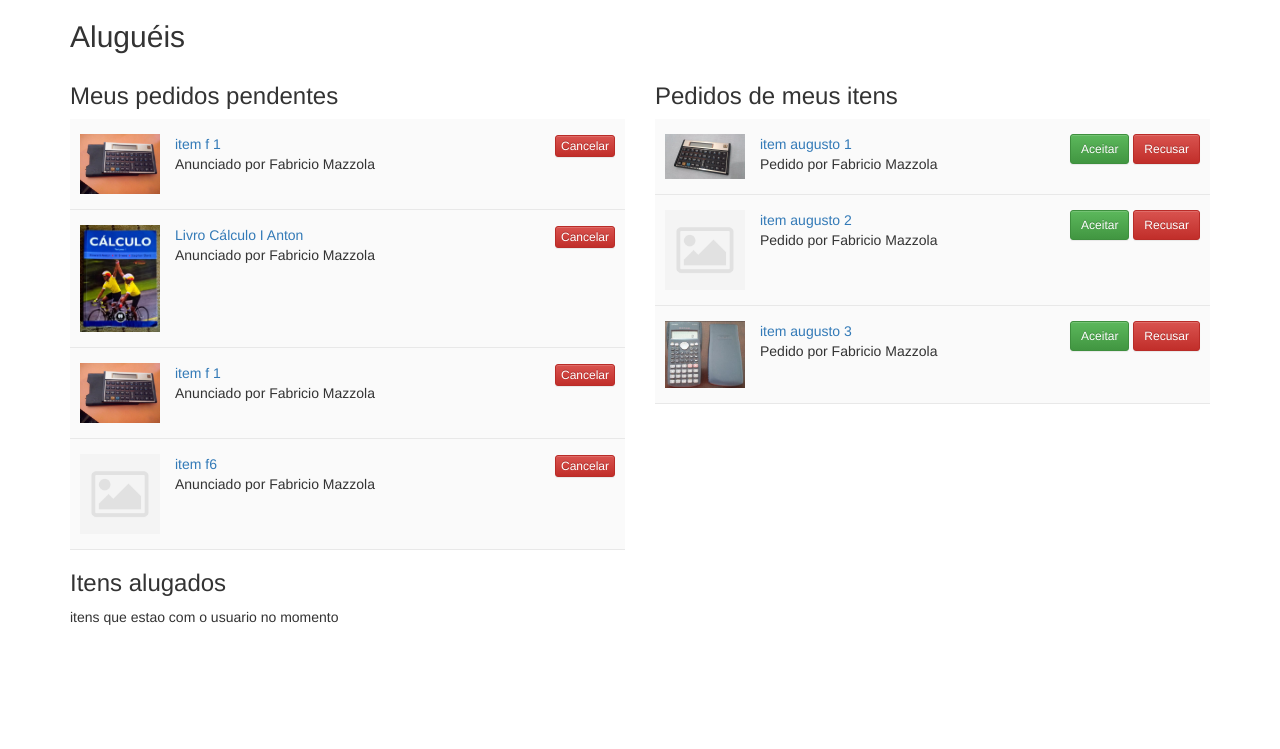
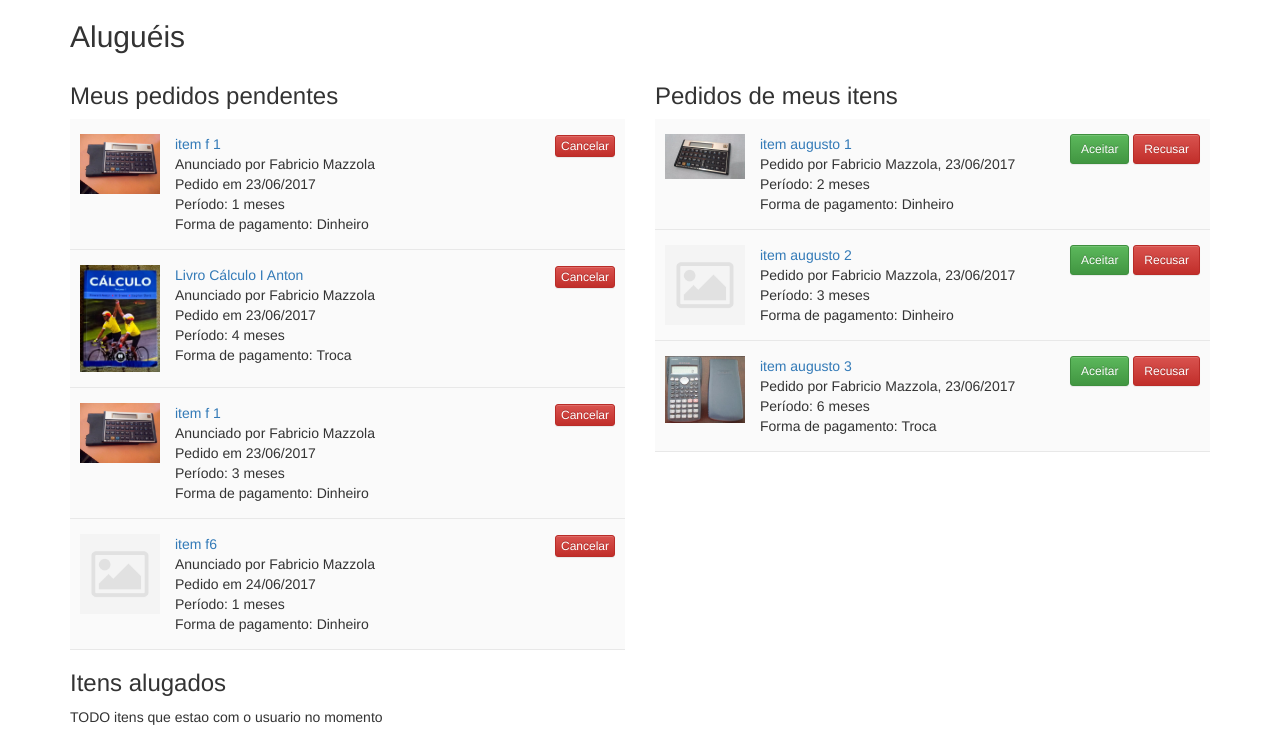
Before and after one commit to gutobenn/inf-engsw, a Django app: page /rents/ in a window 1280 px wide. Shown: the part 51-800 px from the top of the page. Run offline with Django 3.2, Linux system fonts and the light colour scheme; a user stored in the database is signed in; data comes from the database, SQL or seed files in the repository; both versions use the stored data as it was after the commit; some libraries are stand-ins or nearby versions.

Commit message:
Display rent full information

```diff
--- a/alugueme/templates/alugueme/rents.html
+++ b/alugueme/templates/alugueme/rents.html
@@ -12,7 +12,15 @@
           </div>
           <div class="rent_description">
             <a href="{% url 'item_detail' pk=rent.item.pk %}">{{ rent.item.title }}</a><br>
-            Anunciado por {{ rent.item.owner.first_name }} {{ rent.item.owner.last_name }}
+            Anunciado por {{ rent.item.owner.first_name }} {{ rent.item.owner.last_name }}<br>
+            Pedido em {{ rent.request_date|date:"d/m/Y" }}<br>
+            Período: {{ rent.months }} meses<br>
+            Forma de pagamento:
+              {% if rent.payment == 1 %}
+                {{ payment_choices.0.1 }}
+              {% else %}
+                {{ payment_choices.1.1 }}
+              {% endif %}
           </div>
           <div class="rent_buttons">
             <button type="button" class="btn btn-danger btn-xs">Cancelar</button>
@@ -21,7 +29,7 @@
       {% endfor %}
 
       <h3>Itens alugados</h3>
-      itens que estao com o usuario no momento
+      TODO itens que estao com o usuario no momento
     </div>
 
     <div class="col-md-6">
@@ -33,7 +41,14 @@
           </div>
           <div class="rent_description">
             <a href="{% url 'item_detail' pk=rent.item.pk %}">{{ rent.item.title }}</a><br>
-            Pedido por {{ rent.user.first_name }} {{ rent.user.last_name }}
+            Pedido por {{ rent.user.first_name }} {{ rent.user.last_name }}, {{ rent.request_date|date:"d/m/Y" }}<br>
+            Período: {{ rent.months }} meses<br>
+            Forma de pagamento:
+              {% if rent.payment == 1 %}
+                {{ payment_choices.0.1 }}
+              {% else %}
+                {{ payment_choices.1.1 }}
+              {% endif %}
           </div>
           <div class="rent_buttons">
             <button type="button" class="btn btn-success btn-sm">Aceitar</button>
--- a/alugueme/views.py
+++ b/alugueme/views.py
@@ -113,4 +113,5 @@ class ItemView(SearchListView):
 def rents(request):
     my_rents = Rent.objects.filter(user=request.user)
     rents_my_items = Rent.objects.filter(item__owner=request.user)
-    return render(request, 'alugueme/rents.html', {'my_rents': my_rents, 'rents_my_items': rents_my_items})
+    payment_choices = Rent.PAYMENT_CHOICES
+    return render(request, 'alugueme/rents.html', {'my_rents': my_rents, 'rents_my_items': rents_my_items, 'payment_choices': payment_choices})
```
Also changed, not shown: db.sqlite3.
